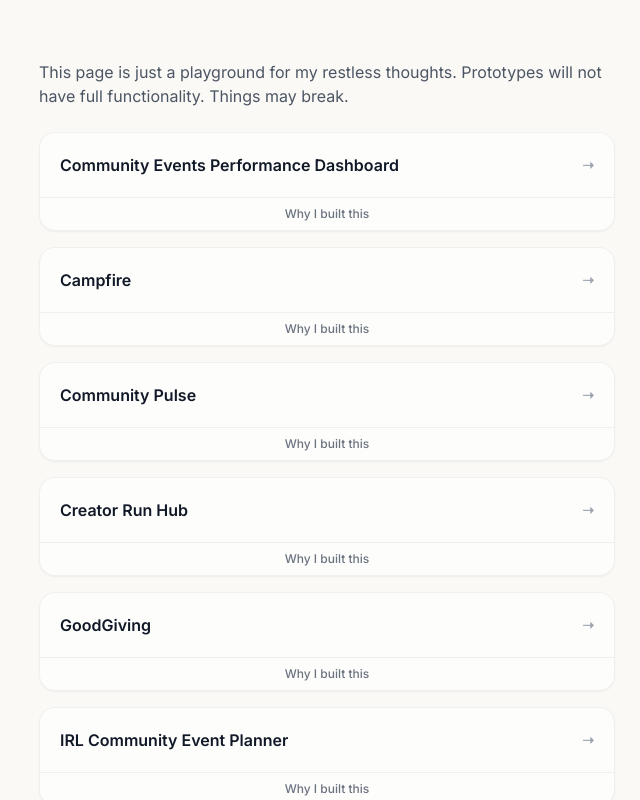
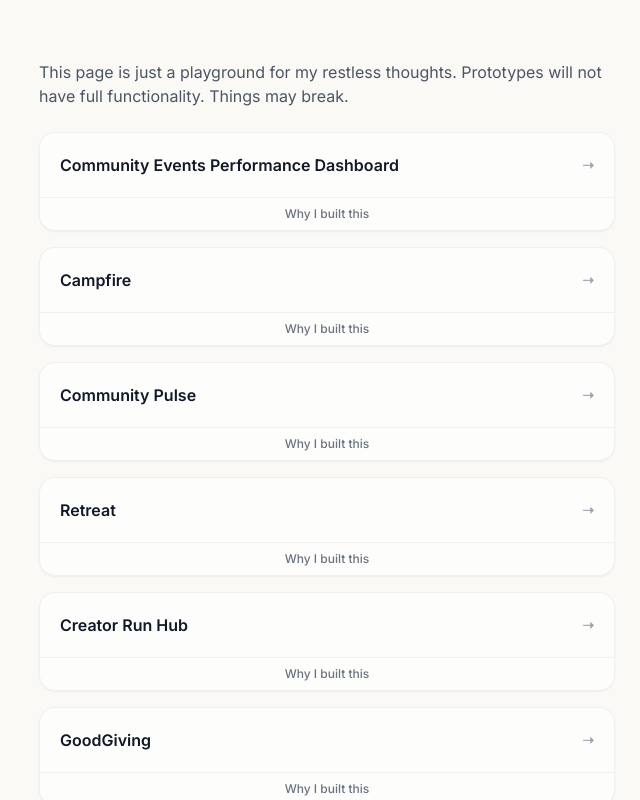
Before and after one commit to glastara/personal-website, a Next.js app: page /experiments in a window 1280 px wide. Shown: the top 800 px of the page, without its empty margins (313-953 px from the left). Built offline with nearby package versions, Linux system fonts and the light colour scheme.

Commit message:
Added Retreat experiment

```diff
--- a/app/experiments/page.tsx
+++ b/app/experiments/page.tsx
@@ -33,6 +33,13 @@ const experiments: Experiment[] = [
     problem: "Hard for creators to assess community wellbeing, and for community members to find the best events to boost their wellbeing if they’re feeling down.",
     solution:
       "Anonymous weekly check-in tool for community members: logs how they’re feeling (eventually via a rigorous, science-backed psychometric survey), and suggests a local IRL community meetup if they're struggling. For creators/community organisers, tool tracks community wellbeing & trends over time, and suggests IRL meetups to organise specifically designed to improve community wellbeing.",
+  },
+  {
+    title: "Retreat",
+    href: "https://retreat-hosting-and-booking.lovable.app",
+    problem: "Retreats are a high-value IRL community activity, but it’s difficult for creators to host & manage them (usually organised via emails and DMs).",
+    solution:
+      "Creator retreat hosting & booking platform. Creators can list retreats (e.g. business-focused workshops, content hackathons, wellness retreats, etc.) and community members can apply to attend.",
   },
   {
     title: "Creator Run Hub",
```
